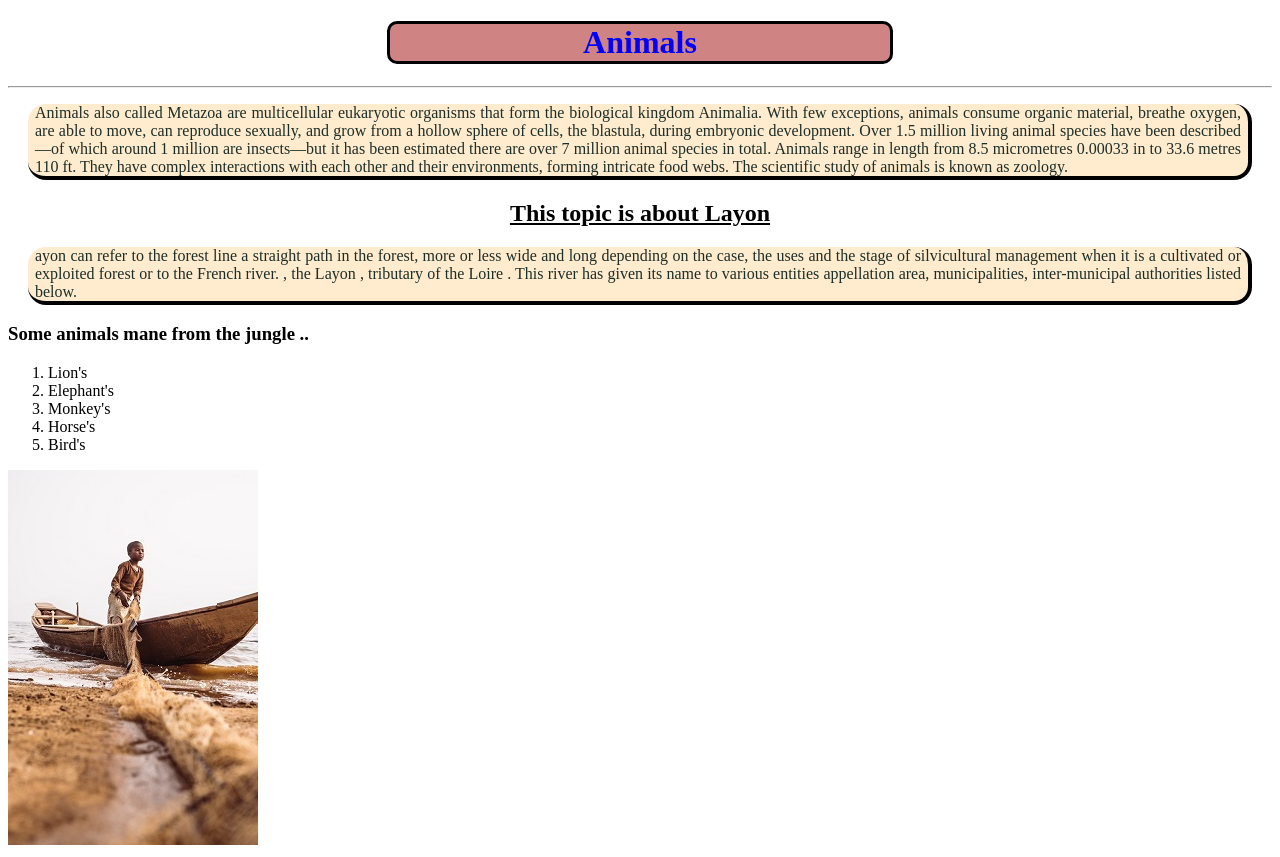
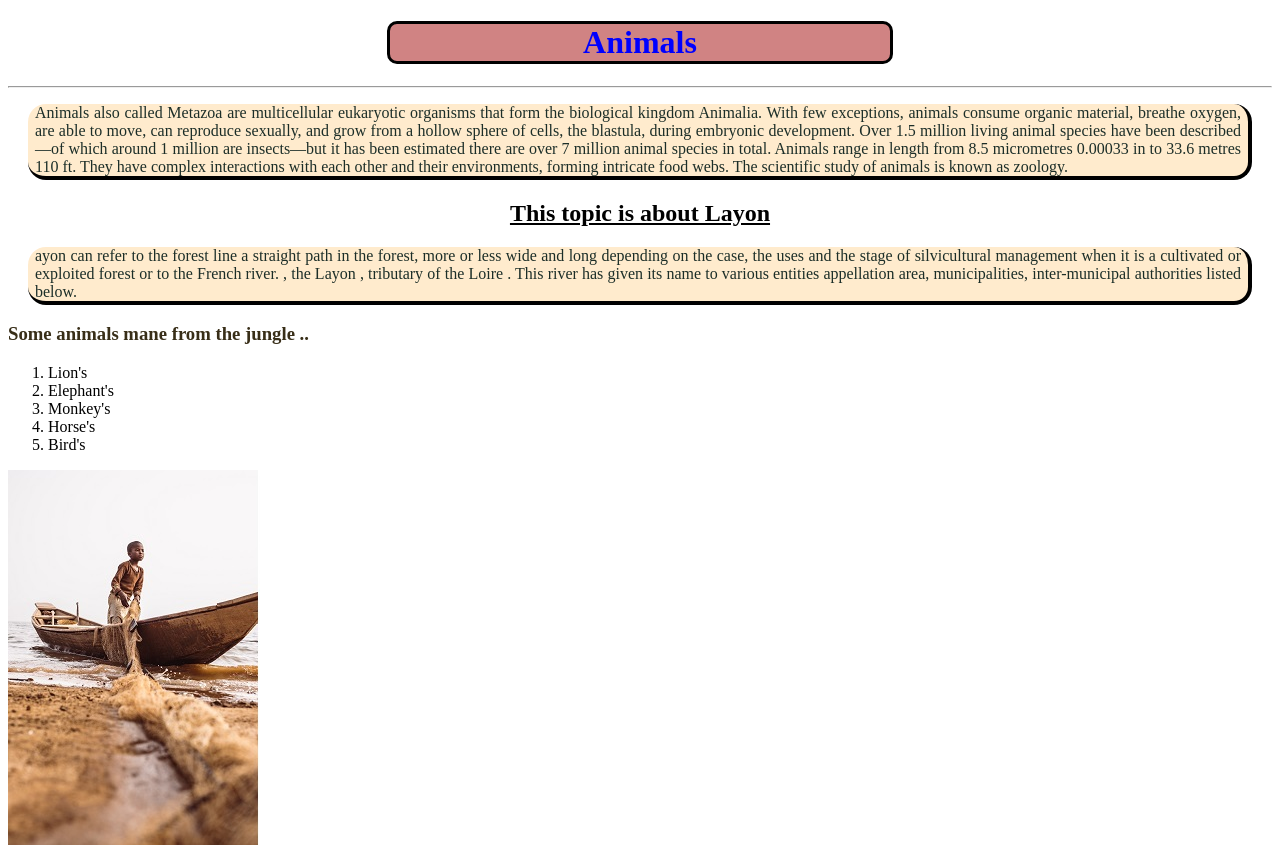
Before and after one commit to Towhidulislam0/Module-3, a plain HTML site: page index.html in a window 1280 px wide. Drawn offline with Linux system fonts and the light colour scheme.

Commit message:
some chenge add

```diff
--- a/css/sstyle.css
+++ b/css/sstyle.css
@@ -24,3 +24,6 @@ p{
     margin-right:20px;
 
 }
+h3{
+    color: rgb(56, 46, 24);
+}
```
